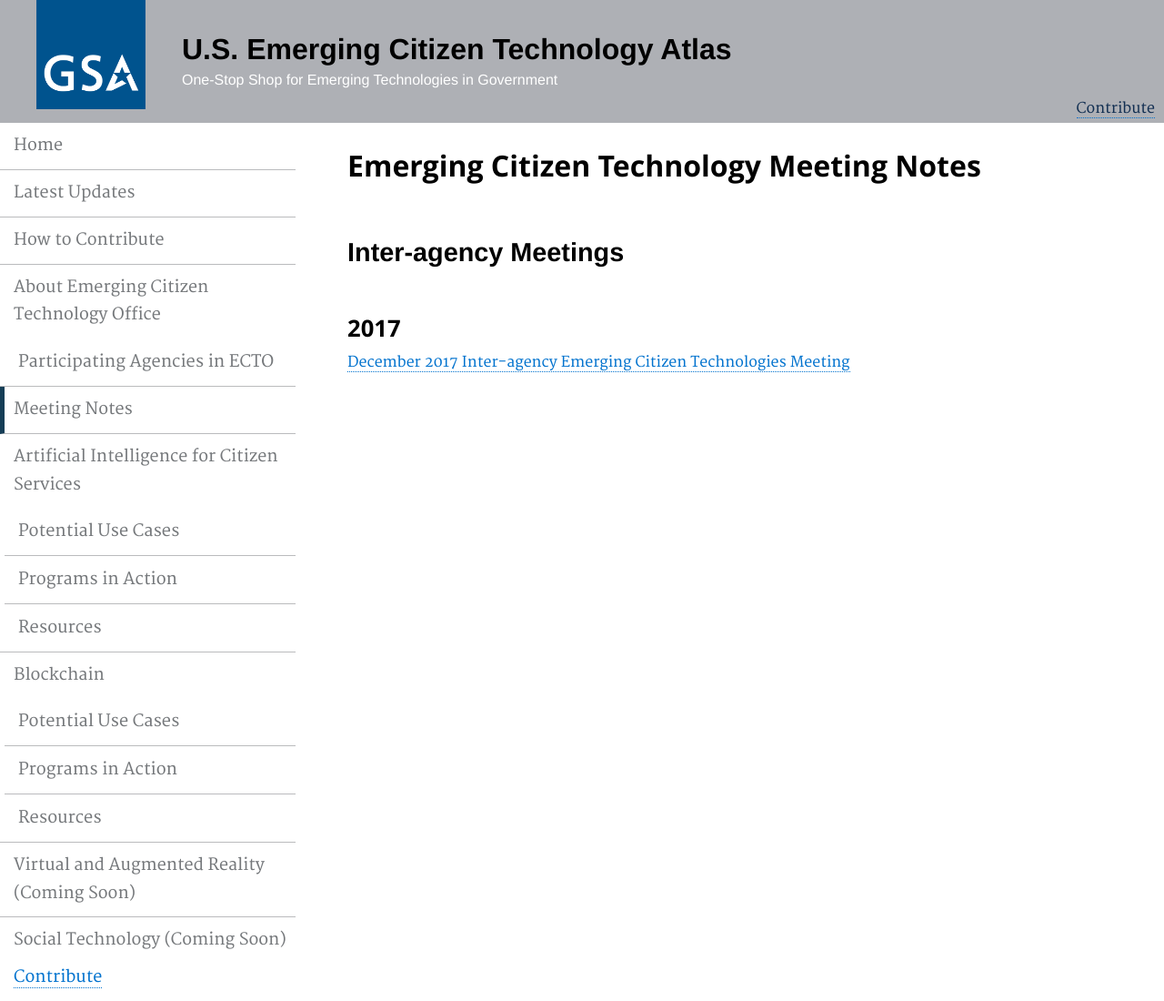
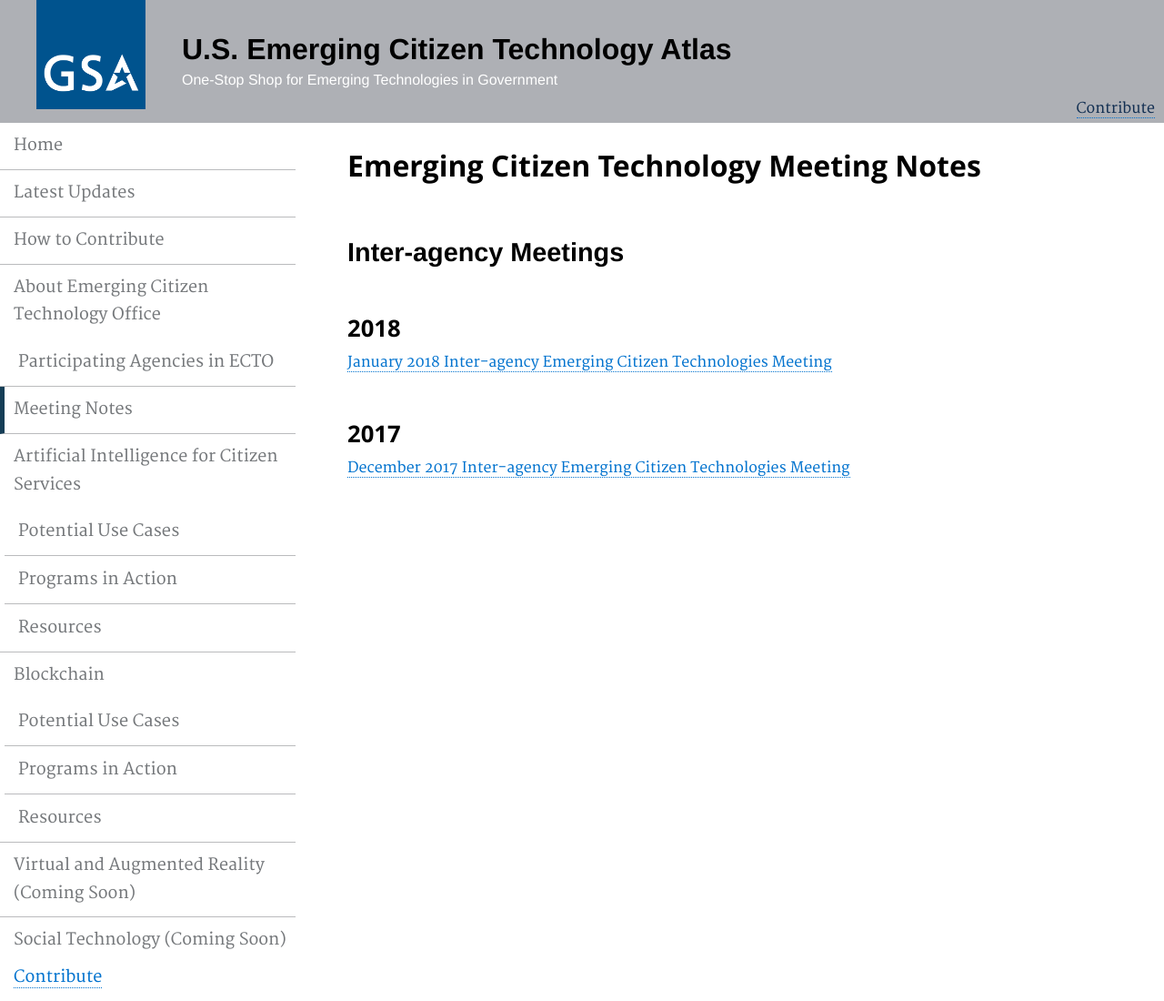
Before and after one commit to GSA/emerging-technology-atlas, a Jekyll site: the page built from pages/Meeting-Notes.md, in a window 1280 px wide. Shown: the whole page at 91% size. Built offline with Jekyll 4.4.1, drawn with Linux system fonts in a browser that asks for light colours.

Commit message:
Update Meeting-Notes.md

```diff
--- a/pages/Meeting-Notes.md
+++ b/pages/Meeting-Notes.md
@@ -6,5 +6,8 @@ description: ""
 ---
 # Emerging Citizen Technology Meeting Notes
 ## Inter-agency Meetings
+### 2018
+[January 2018 Inter-agency Emerging Citizen Technologies Meeting](https://gsa.github.io/emerging-technology-atlas/2018-01-Meeting/)
+
 ### 2017
 [December 2017 Inter-agency Emerging Citizen Technologies Meeting](https://gsa.github.io/emerging-technology-atlas/2017-12-Meeting/)
```
